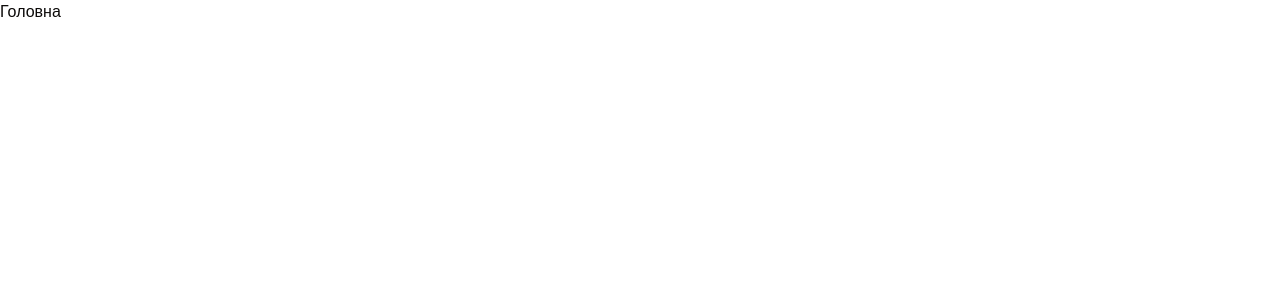
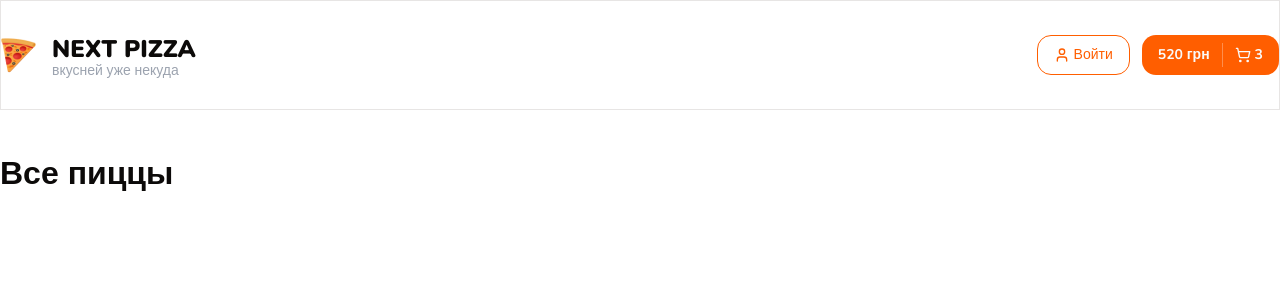
Before and after one commit to PlatenPrime/archpizza, a Next.js app: page / in a window 1280 px wide. Shown: the top 300 px of the page. Built offline with nearby package versions, Linux system fonts and the light colour scheme.

Commit message:
25.08.2024

```diff
--- a/app/layout.tsx
+++ b/app/layout.tsx
@@ -1,6 +1,7 @@
 import type { Metadata } from "next";
 import { Nunito } from "next/font/google";
 import "./globals.css";
+import {Header} from "@/components/shared/header";
 
 const nunito = Nunito({
   subsets: ['cyrillic'],
@@ -25,9 +26,10 @@
       </head>
       <body className={nunito.className}>
         <main
-        className="min-h-screen"
+          className="min-h-screen"
         >
-        {children}
+          <Header />
+          {children}
         </main>
 
       </body>
--- a/app/page.tsx
+++ b/app/page.tsx
@@ -1,10 +1,18 @@
+import { Container, Title } from "@/components/shared";
 import { Button } from "@/components/ui/button";
 import Image from "next/image";
 
 export default function Home() {
   return (
- <h1>
-  Головна
- </h1>
+    <>
+      <Container className="mt-10">
+        <Title
+        text="Все пиццы"
+        size="lg"
+        className="font-extrabold"
+
+        />
+      </Container>
+    </>
   );
 }
--- /dev/null
+++ b/components/shared/container.tsx
@@ -0,0 +1,10 @@
+import { cn } from '@/lib/utils';
+import React from 'react';
+
+interface Props {
+  className?: string;
+}
+
+export const Container: React.FC<React.PropsWithChildren<Props>> = ({ className, children }) => {
+  return <div className={cn('mx-auto max-w-[1280px]', className)}>{children}</div>;
+};
--- a/components/shared/header.tsx
+++ b/components/shared/header.tsx
@@ -1,11 +1,66 @@
+import { cn } from '@/lib/utils';
 import React from 'react'
+import { Container } from './container';
+import Image from 'next/image';
+import { Button } from '../ui';
+import { ArrowRight, ShoppingCart, User } from 'lucide-react';
 
 interface Props {
-className?: string;
+    className?: string;
 }
 
-export const Component: React.FC<Props> = ({className}) => {
-return (
-<div className={className} ></div>
-);
+export const Header: React.FC<Props> = ({ className }) => {
+    return (
+        <header className={cn('border border-b', className)} >
+            <Container
+                className="flex items-center justify-between py-8"
+            >
+
+                <div className="flex items-center gap-4">
+                    <Image src="/logo.png" width={35} height={35} alt="Logo" />
+                    <div>
+                        <h1 className="text-2xl uppercase font-black">
+                            Next Pizza
+                        </h1>
+                        <p className="text-sm text-gray-400 leading-3">
+                            вкусней уже некуда
+                        </p>
+                    </div>
+                </div>
+
+
+
+                <div className="flex items-center gap-3">
+                    <Button variant="outline" className="flex items-center gap-1">
+                        <User size={16} />
+                        Войти
+                    </Button>
+
+                    <div>
+                        <Button className="group relative">
+                            <b>520 грн </b>
+                            <span className="h-full w-[1px] bg-white/30 mx-3" />
+                            <div
+                                className="flex items-center gap-1 transition duration-300 group-hover:opacity-0"
+                            >
+                                <ShoppingCart
+                                    className=" relative"
+                                    strokeWidth={2}
+                                    size={16}
+                                />
+                                <b>3</b>
+                            </div>
+                            <ArrowRight
+                            size={20}
+                            className=" absolute right-5 transition duration-300 -translate-x-2 opacity-0 group-hover:translate-x-0 group-hover:opacity-100" />
+                        </Button>
+
+                    </div>
+
+                </div>
+
+            </Container>
+
+        </header>
+    );
 }
--- /dev/null
+++ b/components/shared/index.ts
@@ -0,0 +1,3 @@
+export {Container} from './container';
+export {Header} from './header';
+export {Title} from './title';
--- /dev/null
+++ b/components/shared/title.tsx
@@ -0,0 +1,36 @@
+import clsx from 'clsx';
+import React from 'react';
+
+type TitleSize = 'xs' | 'sm' | 'md' | 'lg' | 'xl' | '2xl';
+
+interface Props {
+  size?: TitleSize;
+  className?: string;
+  text: string;
+}
+
+export const Title: React.FC<Props> = ({ text, size = 'sm', className }) => {
+  const mapTagBySize = {
+    xs: 'h5',
+    sm: 'h4',
+    md: 'h3',
+    lg: 'h2',
+    xl: 'h1',
+    '2xl': 'h1',
+  } as const;
+
+  const mapClassNameBySize = {
+    xs: 'text-[16px] ',
+    sm: 'text-[22px] ',
+    md: 'text-[26px] ',
+    lg: 'text-[32px] ',
+    xl: 'text-[40px] ',
+    '2xl': 'text-[48px] ',
+  } as const;
+
+  return React.createElement(
+    mapTagBySize[size],
+    { className: clsx(mapClassNameBySize[size], className) },
+    text,
+  );
+};
--- /dev/null
+++ b/components/ui/index.ts
@@ -0,0 +1,10 @@
+export {Button} from './button';
+export {Input} from './input';
+export {Skeleton} from './skeleton';
+export {Badge} from './badge';
+export {Checkbox} from './checkbox';
+export {Select} from './select';
+export {Dialog} from "./dialog";
+export {Drawer} from "./drawer"
+export {Popover} from "./popover"
+export {Slider}  from "./slider"
```
Also changed, not shown: public/logo.png (added).
